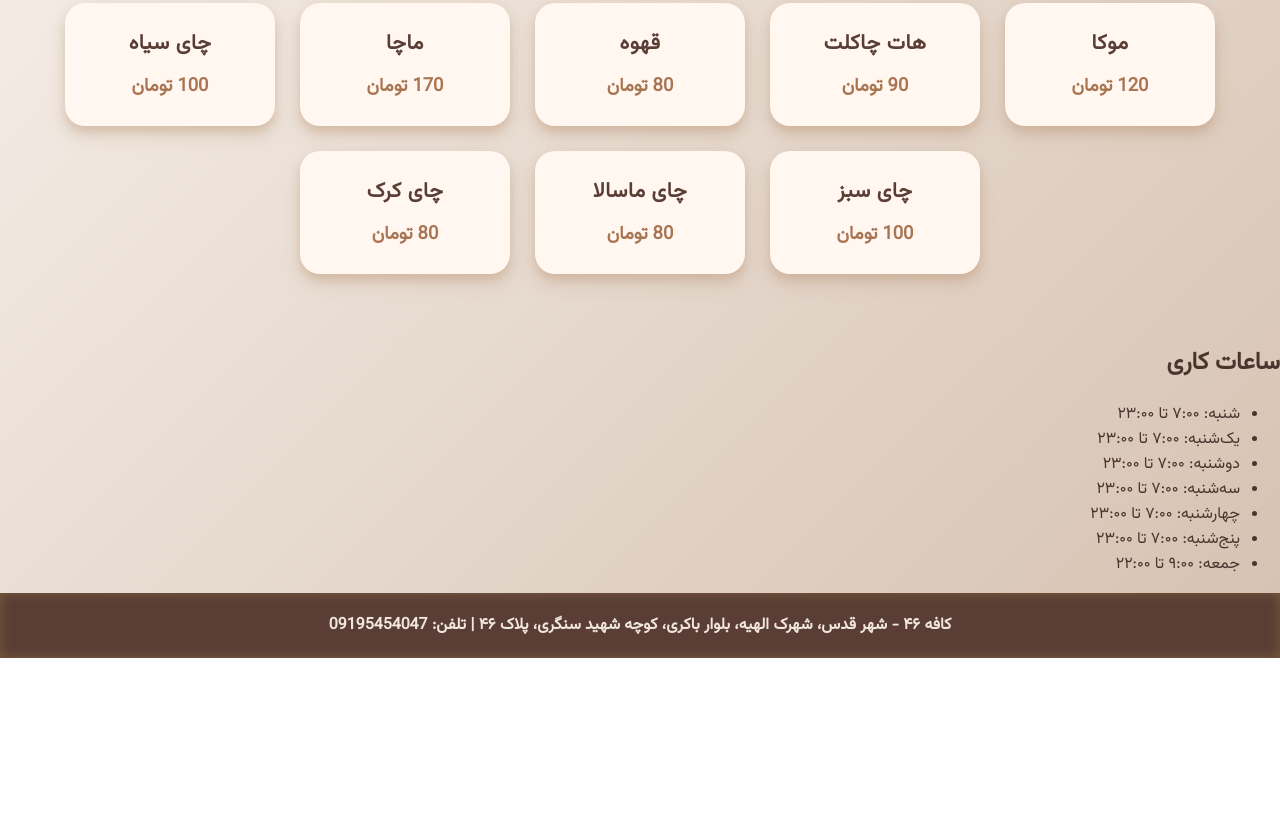
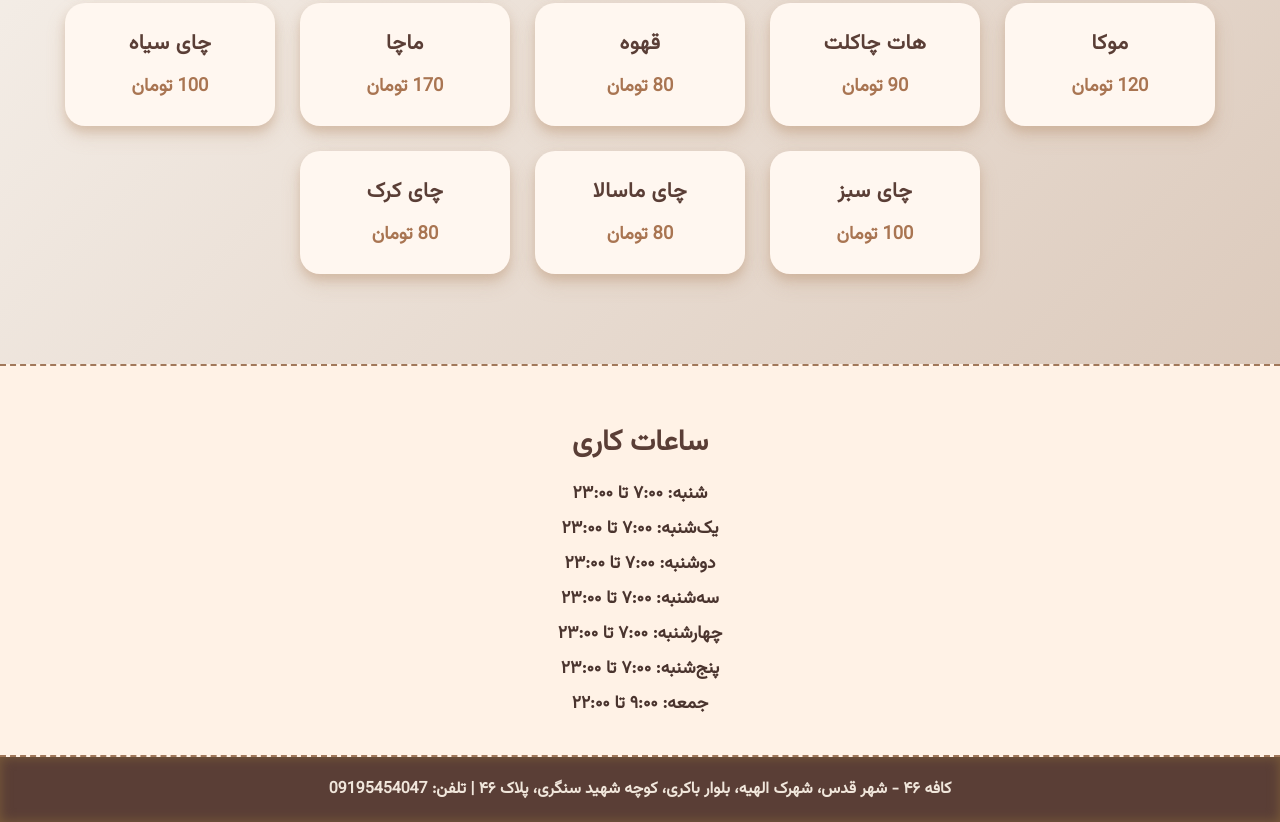
Before and after one commit to AliasgharHeidari/Cafe46, a plain HTML site: page index.html in a window 1280 px wide. Shown: the part 421-1243 px from the top of the page. Before the commit the page ends 1079 px from the top, so only its background shows below. Drawn offline with Linux system fonts and the light colour scheme.

Commit message:
Update style.css

```diff
--- a/style.css
+++ b/style.css
@@ -118,6 +118,35 @@ header {
   color: #a97552;
 }
 
+.opening-hours {
+  background: #fff2e6;
+  color: #4a342e;
+  text-align: center;
+  padding: 30px 20px;
+  margin-top: 40px;
+  border-top: 2px dashed #a1785a;
+  border-bottom: 2px dashed #a1785a;
+}
+
+.opening-hours h2 {
+  font-size: 1.8rem;
+  margin-bottom: 15px;
+  color: #5a3e36;
+  font-weight: 800;
+}
+
+.opening-hours ul {
+  list-style: none;
+  padding: 0;
+  margin: 0;
+}
+
+.opening-hours li {
+  font-size: 1.1rem;
+  margin: 8px 0;
+  font-weight: 600;
+}
+
 footer {
   background: #5a3e36;
   color: #f0e6db;
```
